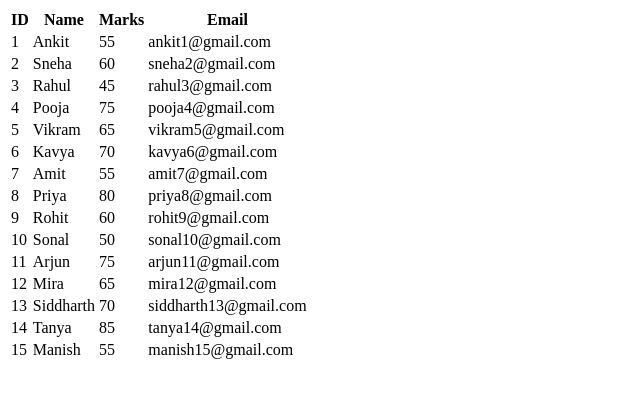
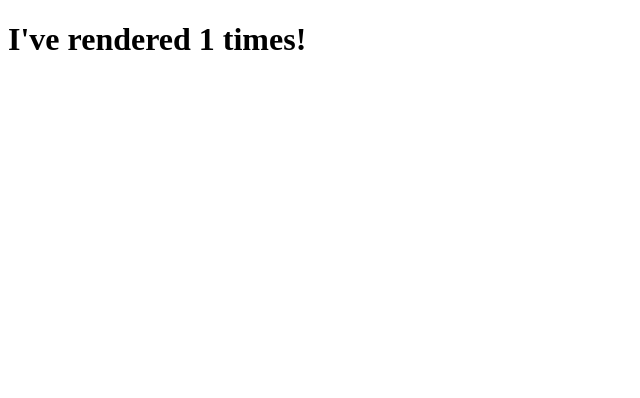
Before and after one commit to newtemp-bot/ReactJSForJignesh, a React (Vite) app in the folder 00BasicViteProject/: page / in a window 1280 px wide. Shown: the top 398 px of the page, without its empty margins (0-640 px from the left). Built offline with nearby package versions, Linux system fonts and the light colour scheme.

Commit message:
UseEffect Example

```diff
--- /dev/null
+++ b/00BasicViteProject/src/UseEffectEx.jsx
@@ -0,0 +1,16 @@
+import React,{useEffect, useState} from 'react'
+
+const UseEffectEx = () => {
+    const [count, setCount] = useState(0);
+    useEffect(()=>{
+        let t = setTimeout(()=>{
+            setCount(count=>count+1);
+        },1000);
+        return ()=>clearTimeout(t);
+    },[]);
+  return (
+    <div><h1>I've rendered {count} times!</h1></div>
+  )
+}
+
+export default UseEffectEx
--- a/00BasicViteProject/src/main.jsx
+++ b/00BasicViteProject/src/main.jsx
@@ -4,6 +4,7 @@ import App from './App'
 import Test from './Test'
 import ClassCompo from './ClassCompo'
 import ListEx from './ListEx'
+import UseEffectEx from './UseEffectEx'
 
 const jadu = React.createElement('p',{name:"kalal",className:"container",style:{border:'5px solid red'}},'Hello How are you?');
 
@@ -11,7 +12,8 @@ ReactDOM.createRoot(document.getElementById('root')).render(
     <>{/* {jadu}
     <Test/>
     <ClassCompo/> */}
-    <ListEx/>
+    {/* <ListEx/> */}
+    <UseEffectEx/>
     </>
 )
 
```
